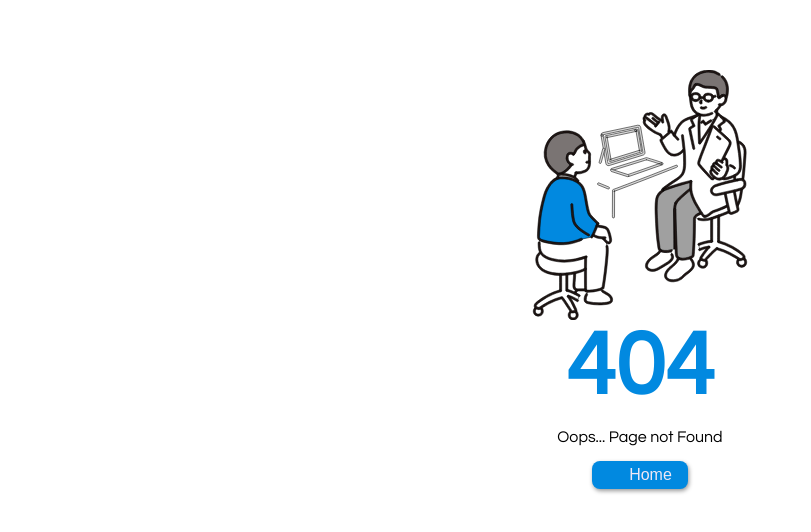
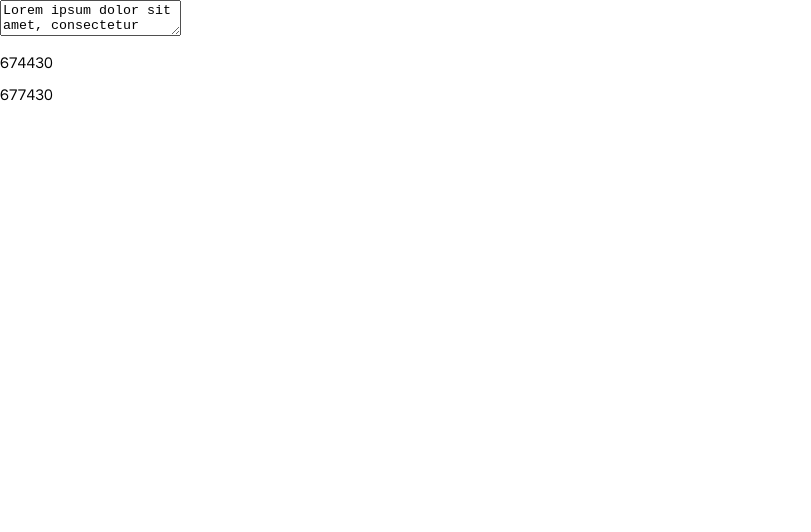
Before and after one commit to peterkariuk1/lunasAI, a React (Vite) app in the folder frontend/: page /tests in a window 1280 px wide. Before the commit this address had no page. Shown: the top 532 px of the page, without its empty margins (0-811 px from the left). Built offline with nearby package versions, Linux system fonts and the light colour scheme; some icons are missing.

Commit message:
feat: made ui updates for compatibility with new presenting page

```diff
--- a/frontend/src/App.jsx
+++ b/frontend/src/App.jsx
@@ -5,6 +5,8 @@ import Login from "./pages/Login";
 import Home from "./pages/Home";
 import NotFound from "./pages/NotFound";
 import PrivateRoute from "./components/PrivateRoute";
+import Tests from "./pages/Tests";
+import SpeechRecg from "./components/SpeechRecg";
 
 function App() {
   return (
@@ -12,12 +14,14 @@ function App() {
       <Route path="*" element={<NotFound />} />
       <Route path="/signup" element={<SignUp />} />
       <Route path="/login" element={<Login />} />
+      <Route path="/tests" element={<Tests />} />
+      <Route path="/mic" element={<SpeechRecg/>} />
       <Route
         path="/lunas"
         element={
-            <PrivateRoute>
-              <Home />
-            </PrivateRoute>
+          <PrivateRoute>
+            <Home />
+          </PrivateRoute>
         }
       />
     </Routes>
--- a/frontend/src/components/Footer.jsx
+++ b/frontend/src/components/Footer.jsx
@@ -7,7 +7,7 @@ import HelpOutlineIcon from "@mui/icons-material/HelpOutline";
 import PeopleIcon from "@mui/icons-material/People";
 import LoginIcon from "@mui/icons-material/Login";
 import LinkIcon from "@mui/icons-material/Link";
-import '../styles/footer.css';
+import "../styles/footer.css";
 
 const Footer = () => {
   return (
--- a/frontend/src/components/Header.jsx
+++ b/frontend/src/components/Header.jsx
@@ -12,7 +12,7 @@ const Header = () => {
   return (
     <nav>
       <div className="left">
-        <img src={lunasLogo} alt="logo" />
+        {/* <img src={lunasLogo} alt="logo" /> */}
         <h1>LunasAI</h1>
       </div>
       <div className="right">
--- a/frontend/src/components/Hero.jsx
+++ b/frontend/src/components/Hero.jsx
@@ -34,19 +34,20 @@ const Hero = () => {
   return (
     <>
       <section className="hero">
-        <div className="top">
+        <div className="hero-top">
           <div className="left">
             <img src={nurseImage} alt="nurse" />
           </div>
           <div className="right">
             <h1>Turn Patient Symptoms Into Smart, Actionable Care Plans</h1>
-            <p>
-              From symptoms to strategy, our intelligent assistant structures
-              patient data from presenting complaints, history, and appearance
-              into clear diagnostic pathways, prioritized risk levels, and
-              actionable next steps for effective care in just few steps.
+            <p className="hero-desc">
+              Lunas AI streamlines patient presentation into interpretable
+              diagnostics and actionable care plans with clarity and speed in
+              just few steps.
             </p>
-            <button className="cta">Start Patient Assessment</button>
+            <button className="cta top">
+              <p className="cta-text">Start Patient Assessment</p>
+            </button>
           </div>
         </div>
 
--- a/frontend/src/pages/Home.jsx
+++ b/frontend/src/pages/Home.jsx
@@ -25,11 +25,13 @@ const Home = () => {
   }, [navigate]);
 
   return (
-    <div className="home-page">
-      <Header />
-      <Hero />
+    <>
+      <div className="home-page">
+        <Header />
+        <Hero />
+      </div>
       <Footer />
-    </div>
+    </>
   );
 };
 
--- /dev/null
+++ b/frontend/src/pages/Tests.jsx
@@ -0,0 +1,71 @@
+import React from "react";
+
+const Tests = () => {
+  const contributions = [
+    100000, 25000, 10000, 10000, 10000, 15000, 5000, 10000, 3000, 24000, 10000,
+    5000, 15000, 5000, 7000, 5530, 10000, 10000, 5000, 6500, 10000, 10000, 5000,
+    3000, 3000, 11000, 2000, 6000, 5000, 3000, 2000, 5000, 5000, 5000, 3000,
+    2000, 3000, 3000, 5000, 2000, 2000, 3000, 2000, 2000, 5000, 5000, 3000,
+    5000, 1000, 500, 1000, 1000, 300, 1500, 1000, 2000, 3000, 5000, 1000, 1000,
+    1000, 2000, 5000, 1000, 2000, 2000, 2000, 2100, 1000, 2000, 3000, 1000,
+    3000, 3000, 5000, 2000, 2000, 1000, 2000, 13000, 1000, 3000, 1000, 1500,
+    2000, 2000, 1000, 1000, 2000, 1000, 2000, 2000, 2000, 500, 500, 2000, 1000,
+    1000, 35000, 1000, 2000, 3000, 2000, 5000, 5000, 500, 1500, 1000, 3000,
+    3000, 2000, 1000, 2500, 500, 1000, 2000, 2000, 1000, 1000, 2000, 3000, 1000,
+    500, 1000, 5000, 1000, 1000, 1000, 3000, 2000, 1500, 2000, 3000, 3000, 300,
+    2000, 3000, 700, 2000, 1000, 2000, 1000, 2500, 5000, 3000, 1500, 3000,
+    10000, 1000, 5000, 2000, 2000, 1000, 3000, 1500, 2000, 1000, 2000, 1000,
+  ];
+  const anas = [
+    100000, 25000, 10000, 10000, 10000, 15000, 5000, 10000, 3000, 24000, 10000,
+    5000, 15000, 5000, 7000, 10000, 10000, 5000, 6500, 10000, 10000, 5000, 3000,
+    3000, 11000, 2000, 6000, 5000, 3000, 2000, 5000, 5000, 5000, 3000, 2000,
+    3000, 3000, 5000, 2000, 2000, 3000, 2000, 2000, 5000, 5000, 3000, 5000,
+    1000, 500, 1000, 1000, 300, 1500, 1000, 2000, 3000, 5000, 5000, 1000, 1000,
+    1000, 2000, 1000, 2000, 2000, 2100, 1000, 2000, 3000, 1000, 3000, 3000,
+    5000, 2000, 2000, 1000, 2000, 13000, 1000, 3000, 1000, 1500, 2000, 2000,
+    1000, 1000, 2000, 1000, 2000, 2000, 500, 500, 2000, 1000, 1000, 35000, 1000,
+    2000, 3000, 2000, 5000, 5000, 500, 1500, 1000, 3000, 3000, 2000, 1000, 2500,
+    500, 1000, 2000, 2000, 1000, 2000, 3000, 1000, 500, 1000, 5000, 1000, 1000,
+    1000, 3000, 2000, 1500, 2000, 3000, 3000, 300, 2000, 3000, 700, 2000, 1000,
+    2000, 1000, 2500, 5000, 3000, 1500, 3000, 10000, 1000, 5000, 2000, 2000,
+    1000, 3000, 1500, 2000, 1000, 2000, 1000,
+  ];
+
+  const an = [
+    100000, 25000, 10000, 10000, 10000, 15000, 5000, 10000, 3000, 24000, 10000,
+    5000, 15000, 5000, 7000, 5530, 10000, 10000, 5000, 6500, 10000, 10000, 5000,
+    3000, 3000, 11000, 2000, 6000, 5000, 3000, 2000, 5000, 5000, 5000, 3000,
+    2000, 3000, 3000, 5000, 2000, 2000, 3000, 2000, 2000, 5000, 5000, 3000,
+    5000, 1000, 500, 1000, 1000, 300, 1500, 1000, 2000, 3000, 5000, 5000, 1000,
+    1000, 1000, 2000, 5000, 1000, 2000, 2000, 2000, 2100, 1000, 2000, 3000,
+    1000, 3000, 3000, 5000, 2000, 2000, 1000, 2000, 13000, 1000, 3000, 1000,
+    1500, 2000, 2000, 1000, 1000, 2000, 1000, 2000, 2000, 500, 500, 2000, 1000,
+    1000, 35000, 1000, 2000, 3000, 2000, 5000, 5000, 500, 1500, 1000, 3000,
+    3000, 2000, 1000, 2500, 500, 1000, 2000, 2000, 1000, 1000, 2000, 3000, 1000,
+    500, 1000, 5000, 1000, 1000, 1000, 3000, 2000, 1500, 2000, 3000, 3000, 300,
+    2000, 3000, 700, 2000, 1000, 2000, 1000, 2500, 5000, 3000, 1500, 3000,
+    10000, 1000, 5000, 2000, 2000, 1000, 3000, 1500, 2000, 1000, 2000, 1000,
+  ];
+  const sum = contributions.reduce(
+    (accumulator, currentValue) => accumulator + currentValue,
+    0
+  );
+  const sumTwo = an.reduce(
+    (accumulator, currentValue) => accumulator + currentValue,
+    0
+  );
+  const text =
+    "Lorem ipsum dolor sit amet, consectetur adipisicing elit. Illum, commodi qui! Odit tempora in asperiores ea maxime laudantium ex porro, laborum maiores voluptas cum minus qui? Incidunt quae corporis laboriosam?";
+  return (
+    <div>
+      <textarea name="Test1" id="text-area">
+        {text}
+      </textarea>
+      <p>{sum}</p>
+      <p>{sumTwo}</p>
+    </div>
+  );
+};
+
+export default Tests;
```
